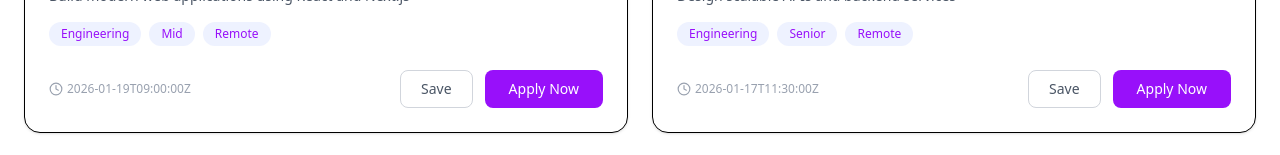
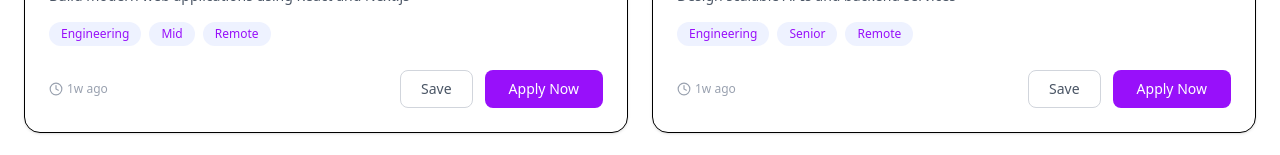
Before and after one commit to ozioma23/job-platform, a Next.js app in the folder nextstep-app/: page / in a window 1280 px wide. Shown: the part 475-630 px from the top of the page. Built offline with nearby package versions, Linux system fonts and the light colour scheme.

Commit message:
made some corrections to the files

```diff
--- a/nextstep-app/components/jobs/JobCard.tsx
+++ b/nextstep-app/components/jobs/JobCard.tsx
@@ -43,6 +43,11 @@ export default function JobCard({ job, variant = "default" }: JobCardProps) {
   e.preventDefault();
   e.stopPropagation();
 
+  if (!user) {
+    alert("Please log in or sign up to save jobs.");
+    return;
+  }
+
   if (isSaved) {
     unsaveJob(job.id);
   } else {
@@ -50,12 +55,30 @@ export default function JobCard({ job, variant = "default" }: JobCardProps) {
   }
 };
 
+
+   const timeAgo = (dateString: string) => {
+    const now = new Date();
+    const postedDate = new Date(dateString);
+    const diffMs = now.getTime() - postedDate.getTime();
+
+    const diffMinutes = Math.floor(diffMs / (1000 * 60));
+    if (diffMinutes < 60) return `${diffMinutes}m ago`;
+
+    const diffHours = Math.floor(diffMinutes / 60);
+    if (diffHours < 24) return `${diffHours}h ago`;
+
+    const diffDays = Math.floor(diffHours / 24);
+    if (diffDays < 7) return `${diffDays}d ago`;
+
+    const diffWeeks = Math.floor(diffDays / 7);
+    return `${diffWeeks}w ago`;
+  };
+
   return (
     <Link
       href={`/jobs/${job.id}`}
       className="block rounded-2xl border bg-white p-6 shadow-sm hover:shadow-md transition"
     >
-
       <div className="flex items-start justify-between gap-4">
         <div>
           <h3 className="text-lg font-semibold text-gray-900">
@@ -75,13 +98,11 @@ export default function JobCard({ job, variant = "default" }: JobCardProps) {
         )}
       </div>
 
-
       {job.description && (
         <p className="mt-4 text-sm text-gray-600 line-clamp-3">
           {job.description}
         </p>
       )}
-
 
       <div className="mt-4 flex flex-wrap gap-2">
         {job.category && (
@@ -101,16 +122,15 @@ export default function JobCard({ job, variant = "default" }: JobCardProps) {
         )}
       </div>
 
+      <div className="mt-6 flex items-center justify-between">
 
-      <div className="mt-6 flex items-center justify-between">
         <span className="flex items-center gap-1 text-xs text-gray-400">
           <Clock size={14} />
-          {job.postedAt ?? "Recently posted"}
+          {job.postedAt ? timeAgo(job.postedAt) : "Recently posted"}
         </span>
 
         <div className="flex gap-3">
           {variant === "saved" ? (
-
             <button
               onClick={handleSave}
               className="rounded-lg border border-red-500 px-6 py-2 text-sm font-medium text-red-600 hover:bg-red-50"
@@ -118,7 +138,6 @@ export default function JobCard({ job, variant = "default" }: JobCardProps) {
               Remove
             </button>
           ) : (
-
             <>
               <button
                 onClick={handleSave}
```
Lines whose indentation alone changed are shown as unchanged.
